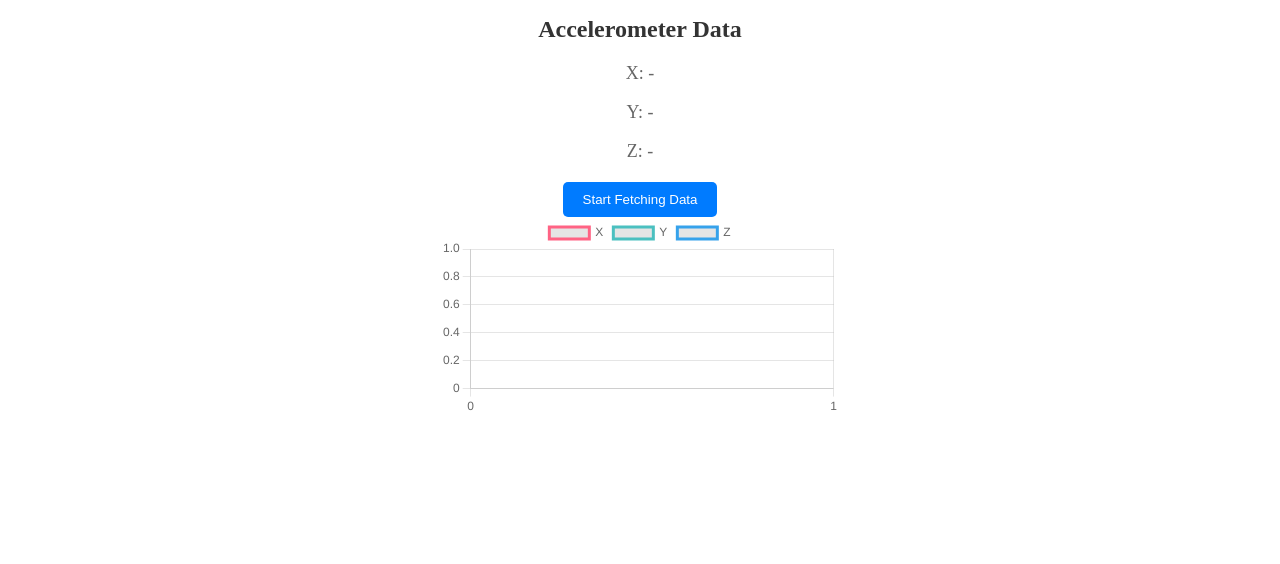
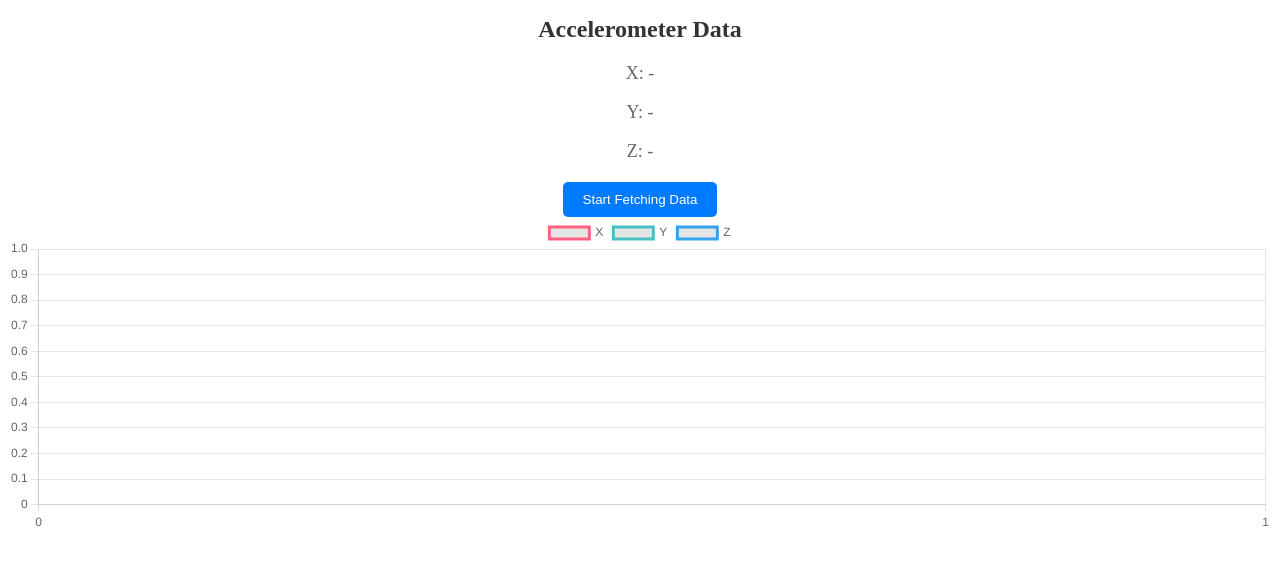
Before and after one commit to forynski/ADTtoWebApp, a website: page index.html in a window 1280 px wide. Drawn offline with nearby package versions, Linux system fonts and the light colour scheme.

Commit message:
another chart fix

```diff
--- a/index.html
+++ b/index.html
@@ -17,21 +17,17 @@
 
     <button id="toggleFetching" class="fetch-button">Start Fetching Data</button>
 
-    <div style="width: 400px; height: 300px; margin: 0 auto;">
-        <canvas id="accelerometerChart" width="400" height="200"></canvas>
-    </div>
+    <canvas id="accelerometerChart" width="400" height="100"></canvas>
 
     <script src="https://code.jquery.com/jquery-3.6.4.min.js"></script>
     <script src="https://cdn.jsdelivr.net/npm/chart.js"></script>
     <script>let isFetchingStarted = false;
         let x, y, z;
         let timestampCounter = 0;
-        let isThresholdExceeded = false; // New variable to track threshold exceeding
+        let isThresholdExceeded = false;
 
-        // Create an empty array to store accelerometer data for chart
         let accelerometerChartData = [];
 
-        // Create the chart context
         const ctx = document.getElementById('accelerometerChart').getContext('2d');
         const accelerometerChart = new Chart(ctx, {
             type: 'line',
@@ -59,18 +55,18 @@
             },
             options: {
                 animation: {
-                    duration: 0, // Turn off animation
+                    duration: 0,
                 },
                 scales: {
                     x: {
                         type: 'linear',
                         position: 'bottom',
-                        ticks: {
-                            stepSize: 1, // Adjust the step size based on your preference
-                        },
                         scaleLabel: {
                             display: true,
-                            labelString: 'Time Interval' // Add label for x-axis
+                            labelString: 'Accelerometer Position', // X axis label
+                        },
+                        ticks: {
+                            stepSize: 1,
                         },
                     },
                     y: {
@@ -78,80 +74,27 @@
                         position: 'left',
                         scaleLabel: {
                             display: true,
-                            labelString: 'Accelerometer Position' // Add label for y-axis
+                            labelString: 'Time Interval', // Y axis label
                         },
                     },
                 },
-                plugins: {
-                    annotation: {
-                        annotations: {
-                            line1: {
-                                type: 'line',
-                                mode: 'vertical',
-                                scaleID: 'x',
-                                value: 0, // Adjust the value according to your preference
-                                borderColor: 'red',
-                                borderWidth: 1,
-                                label: {
-                                    content: 'Accelerometer Position', // Label for the vertical line
-                                    enabled: true,
-                                    position: 'top',
-                                    backgroundColor: 'rgba(255, 255, 255, 0.5)',
-                                    fontSize: 10,
-                                    padding: {
-                                        top: 4,
-                                        bottom: 4,
-                                        left: 4,
-                                        right: 4
-                                    }
-                                }
-                            },
-                            line2: {
-                                type: 'line',
-                                mode: 'horizontal',
-                                scaleID: 'y',
-                                value: 0, // Adjust the value according to your preference
-                                borderColor: 'green',
-                                borderWidth: 1,
-                                label: {
-                                    content: 'Time Interval', // Label for the horizontal line
-                                    enabled: true,
-                                    position: 'right',
-                                    backgroundColor: 'rgba(255, 255, 255, 0.5)',
-                                    fontSize: 10,
-                                    padding: {
-                                        top: 4,
-                                        bottom: 4,
-                                        left: 4,
-                                        right: 4
-                                    }
-                                }
-                            }
-                        }
-                    }
-                }
             },
         });
 
-        // Function to update the chart with new data
         const updateChart = () => {
             accelerometerChart.data.datasets[0].data = accelerometerChartData.map(entry => ({ x: entry.timestamp, y: entry.x }));
             accelerometerChart.data.datasets[1].data = accelerometerChartData.map(entry => ({ x: entry.timestamp, y: entry.y }));
             accelerometerChart.data.datasets[2].data = accelerometerChartData.map(entry => ({ x: entry.timestamp, y: entry.z }));
 
-            // Limit the number of data points to keep the chart clean
-            const maxDataPoints = 20; // Adjust the maximum data points based on your preference
+            const maxDataPoints = 20;
             if (accelerometerChartData.length > maxDataPoints) {
                 accelerometerChartData.shift();
             }
 
-            // Update the chart
             accelerometerChart.update();
 
-            // Log chart data for debugging
             console.log('Chart Data:', accelerometerChart.data);
 
-            // Update every 2s (2000) or 0.2 (200)
             setTimeout(updateAccelerometerData, 200);
         };
 
@@ -162,26 +105,21 @@
                     method: 'GET',
                     dataType: 'json',
                     success: (data) => {
-                        // Update the values
                         x = data.x;
                         y = data.y;
                         z = data.z;
 
-                        // Log values for debugging
                         console.log('X:', x, 'Y:', y, 'Z:', z);
 
-                        // Update the displayed values
                         $('#xValue').text(x);
                         $('#yValue').text(y);
                         $('#zValue').text(z);
 
-                        // Check if any value is below -2 or above 2
                         if (x < -2 || x > 2 || y < -2 || y > 2 || z < -2 || z > 2) {
-                            isThresholdExceeded = true; // Set threshold exceeded flag
+                            isThresholdExceeded = true;
                             alert('Warning: Accelerometer threshold exceeded!');
                         }
 
-                        // Update the chart with new data
                         accelerometerChartData.push({ timestamp: timestampCounter++, x, y, z });
                         updateChart();
                     },
```
